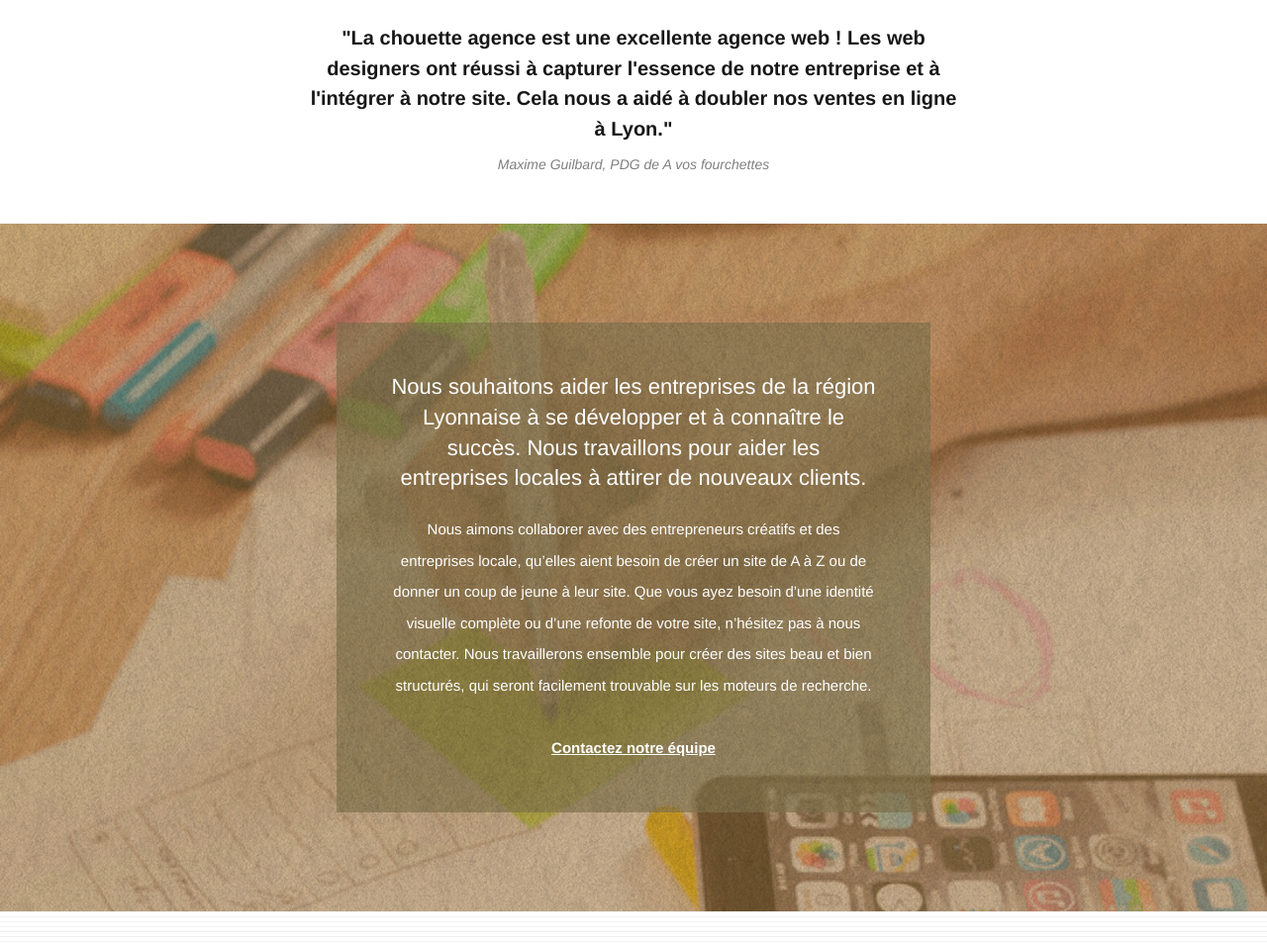
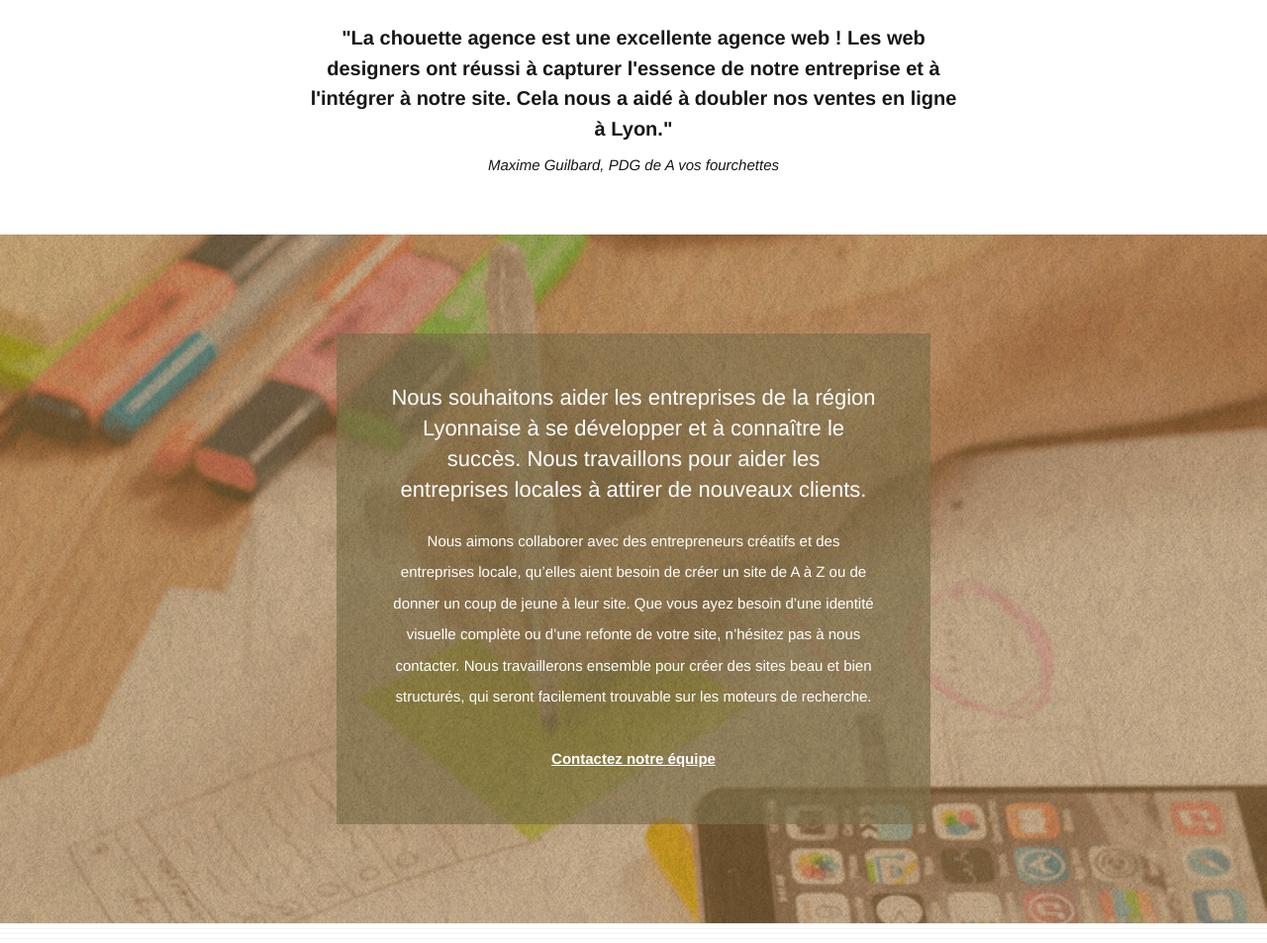
Before and after one commit to Miji4/La-chouette-agence, a plain HTML site: page index.html in a window 1280 px wide. Shown: the part 1048-2001 px from the top of the page at 99% size. Drawn offline with Linux system fonts and the light colour scheme.

Commit message:
version finale

```diff
--- a/index.html
+++ b/index.html
@@ -43,7 +43,6 @@
   <body>
     <!-- Principal conteneur -->
     <div class="page-container">
-        <div id="top"></div>
         <header>
         <!-- bloc-0 -->
             <div class="bloc bgc-white l-bloc " id="bloc-0" role="navigation">
@@ -140,7 +139,7 @@
                     <div class="col-xs-12 col-md-8 col-md-offset-2 text-center">
                         <h2><strong>"La chouette agence est une excellente agence web ! Les web designers ont réussi à capturer l'essence de notre entreprise et à l'intégrer à notre site. Cela nous a aidé à doubler nos ventes en ligne à Lyon."</strong>
                         </h2>
-                        <i>Maxime Guilbard, PDG de A vos fourchettes</i>
+                        <p><i>Maxime Guilbard, PDG de A vos fourchettes</i></p>
                     </div>
                 </article>
             </div>
```
